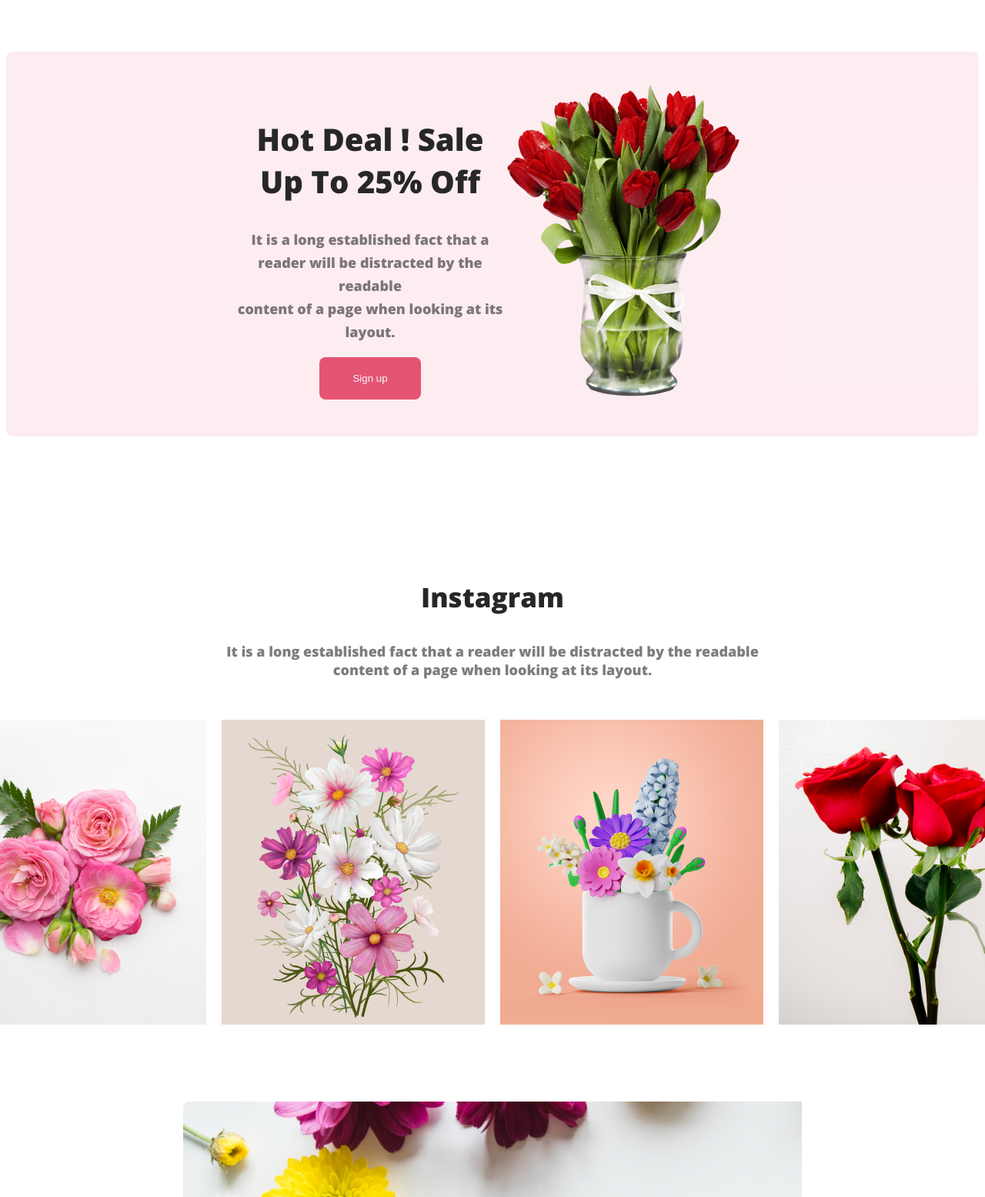
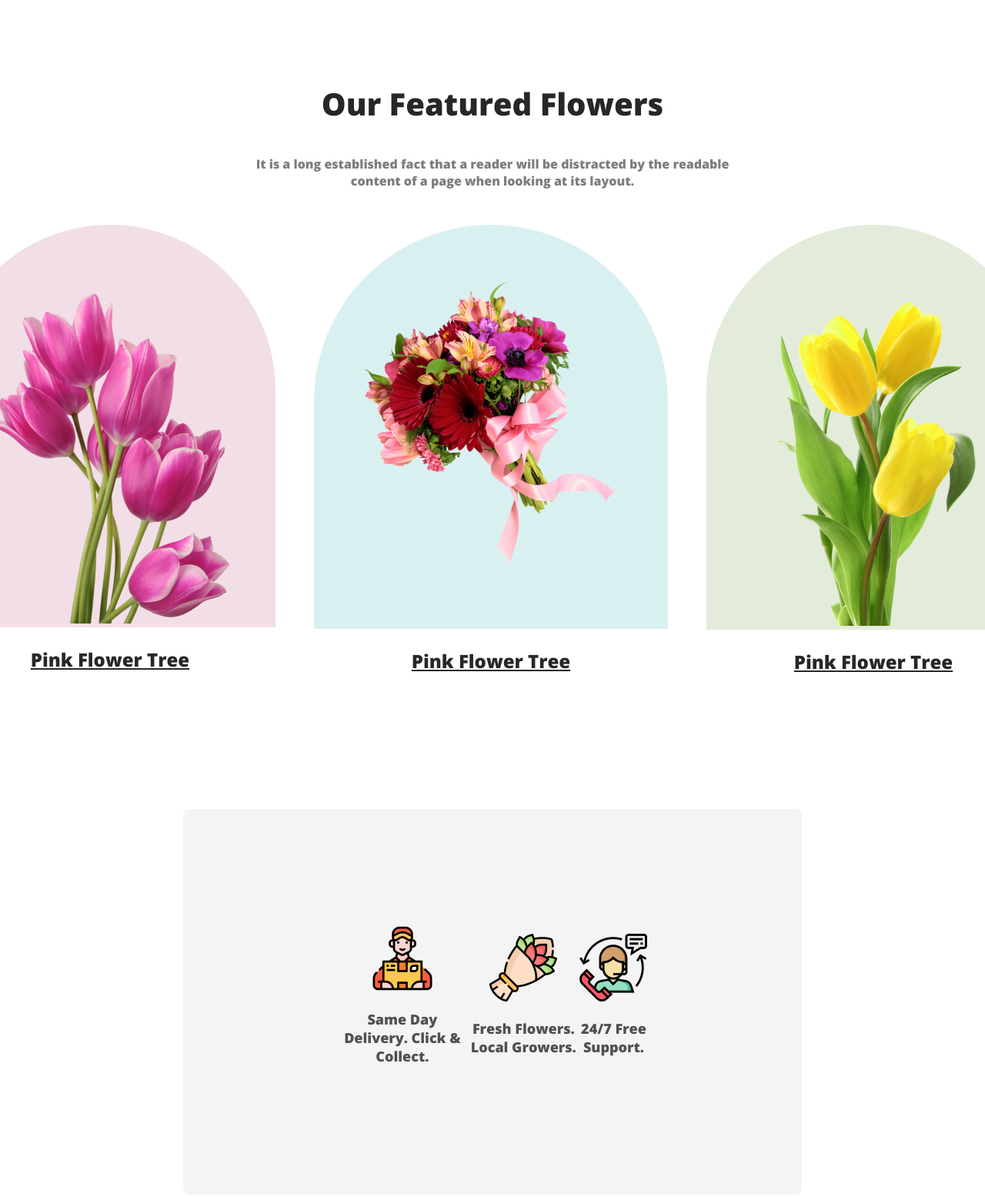
Before and after one commit to Nasim-Taif/flower-shop-project, a plain HTML site: page index.html in a window 1280 px wide. Shown: the part 776-2331 px from the top of the page at 77% size. Drawn offline with nearby package versions, Linux system fonts and the light colour scheme; files whose address does not match are found by name.

Commit message:
After all section

```diff
--- a/index.html
+++ b/index.html
@@ -16,6 +16,7 @@
 
 <body>
     <header>
+        <!-- header section  -->
         <nav>
 
             <div class="header-container">
@@ -43,15 +44,81 @@
 
 
         </nav>
+    </header>
+
+    <!-- featured section  -->
+    <section>
+        <div class="featured-container">
+            <div class="featured-description">
+                <h3 class="featured-description-title">Our Featured Flowers </h3>
+                <p class="featured-description-descriptions">It is a long established fact that a reader will be
+                    distracted by the readable <br> content of a page when looking at its layout.
+
+                </p>
+            </div>
 
 
-    </header>
+            <div class="featured-img-container">
+                <div>
+                    <div class="featured-img-box1">
+                        <img src="./FlowerAsset/pngwing 6.png" alt="">
+                    </div>
+                    <p class="featured-img-name">Pink Flower Tree</p>
+                </div>
+
+                <div>
+                    <div class="featured-img-box2">
+
+                        <img src="./FlowerAsset/pngwing 5.png" alt="">
+
+                    </div>
+
+                    <p class="featured-img-name">Pink Flower Tree</p>
+                </div>
+
+                <div>
+                    <div class="featured-img-box3">
+                        <img src="./FlowerAsset/pngwing 7.png" alt="">
+
+                    </div>
+
+                    <p class="featured-img-name">Pink Flower Tree</p>
+                </div>
+
+
+
+            </div>
+        </div>
+
+
+
+    </section>
+    <!-- service section / -->
+    <section>
+        <div class="service-container">
+            <div>
+                <img src="./FlowerAsset/Group 57.png" alt="">
+                <p>Same Day Delivery. Click & Collect.</p>
+            </div>
+            <div>
+                <img src="./FlowerAsset/Group 58.png" alt="">
+                <p>Fresh Flowers. Local Growers.</p>
+            </div>
+            <div>
+                <img src="./FlowerAsset/Group 59.png" alt="">
+                <p>24/7 Free Support.</p>
+            </div>
+        </div>
+
+
+
+    </section>
     <!--   Hot deal  section  -->
     <section>
         <div class="hot-deal-container">
 
             <div class="hot-deal-text">
-                <h2 class="hot-deal-text-title">Hot Deal ! Sale Up To 25% Off</h2>
+                <h2 class="hot-deal-text-title">Hot Deal ! Sale Up To 25% <span>Off </span> </h2>
 
                 <p class="hot-deal-description">
                     It is a long established fact that a reader will be distracted by the readable <br> content of a
@@ -89,10 +156,7 @@
         </div>
 
     </section>
-
-
     <!-- best deal section  -->
-
     <section>
         <div class="best-deal-container">
 
@@ -108,9 +172,8 @@
             </div>
         </div>
     </section>
-
-
 </body>
+<!-- footer section done  -->
 <footer>
     <div class="footer-container">
 
--- a/styles/styles.css
+++ b/styles/styles.css
@@ -109,6 +109,10 @@ padding-bottom: 35px;
     background-image: url('../FlowerAsset/Rectangle\ 9.png');
 
  }
+.hot-deal-container span{
+    color: #E55473;
+}
+
  .best-deal-text-title{
   color: #272727;
 text-align: center;
@@ -184,3 +188,73 @@ font-weight: 400;
 #shop-name{
     color: white;
 }
+
+/* service section styles  */
+.service-container{
+    display: flex;
+    align-items: center;
+    justify-content: space-around;
+    border:none;
+    text-align: center;
+    padding: 150px 200px;
+    margin: 150px 230px;
+    border-radius: 8px;
+background-color: rgba(39, 39, 39, 0.05);
+}
+.service-container p {
+    color: rgba(39, 39, 39, 0.80);
+    font-size: 18px;
+}
+
+
+/* featured section styles  */
+
+.featured-description-title{
+color: #272727;
+text-align: center;
+font-size: 40px;
+padding-top: 100px;
+
+}
+.featured-description-descriptions{
+color: rgba(39, 39, 39, 0.60);
+text-align: center;
+font-size: 16px;
+padding-bottom: 30px;
+}
+.featured-img-container{
+
+    display: flex;
+    /* align-items: center; */
+    justify-content:center;
+    gap:50px;
+}
+.featured-img-box1{
+    border-radius: 300px 300px 0px 0px;
+background: rgba(167, 33, 98, 0.15);
+padding:90px 60px 0px 60px;
+
+
+
+}
+.featured-img-box2{
+    border-radius: 300px 300px 0px 0px;
+    background: rgba(5, 151, 160, 0.15);
+    padding:70px 40px 80px 50px;
+
+
+}
+.featured-img-box3{
+    border-radius: 300px 300px 0px 0px;
+    background: rgba(71, 125, 17, 0.15);
+    padding:50px 60px 0px 60px;
+
+}
+.featured-img-name{
+    color: #272727;
+text-align: center;
+font-size: 24px;
+font-weight: 700;
+line-height: 35px;
+text-decoration-line: underline;
+}
```
